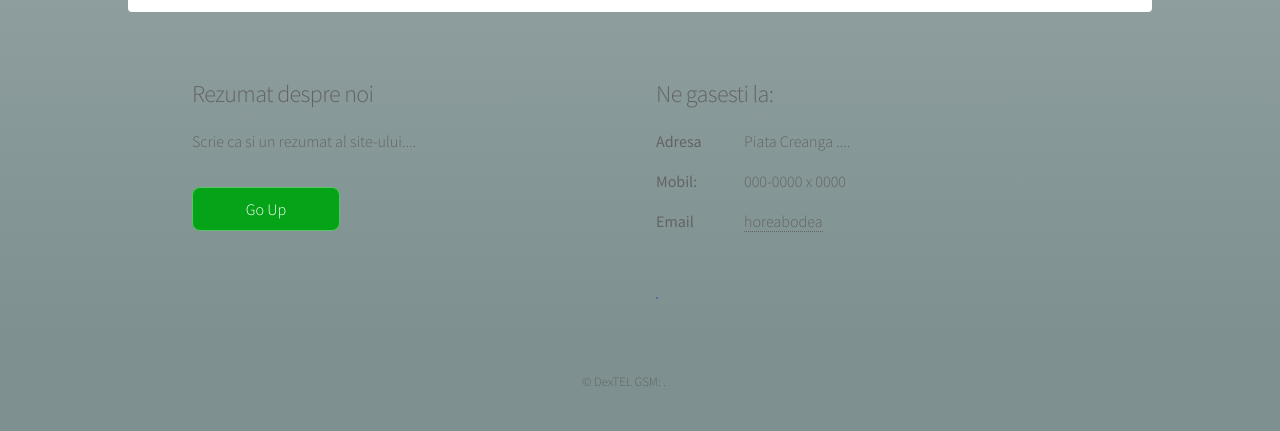
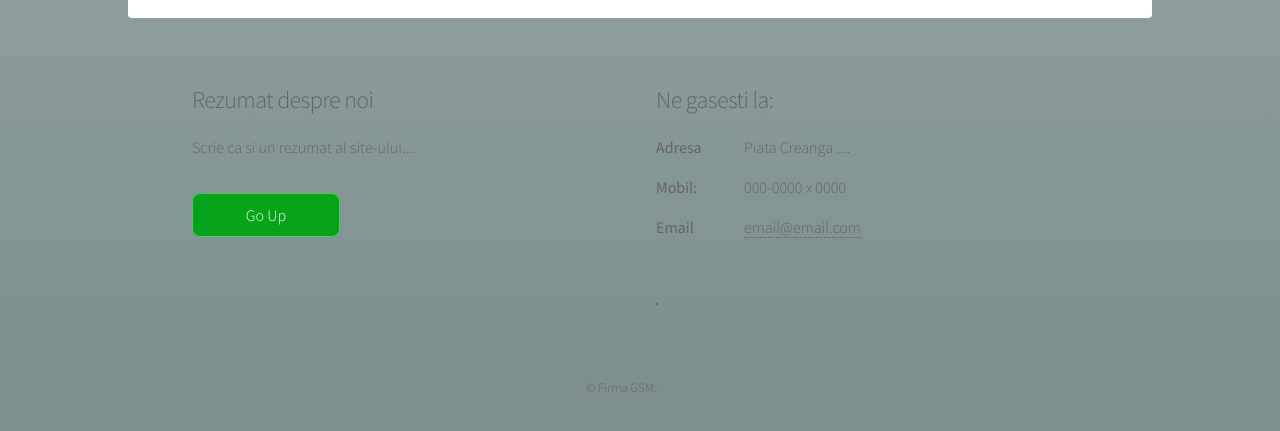
Before and after one commit to clasibo/Layout_Service_GSM, a plain HTML site: page index.html in a window 1280 px wide. Shown: the part 2611-3042 px from the top of the page. Drawn offline with Linux system fonts and the light colour scheme.

Commit message:
Update index.html

```diff
--- a/index.html
+++ b/index.html
@@ -2,7 +2,7 @@
 
 <html>
 	<head>
-		<title>DexTEL GSM</title>
+		<title>Firma GSM</title>
 		<meta charset="utf-8" />
 		<meta name="viewport" content="width=device-width, initial-scale=1, user-scalable=no" />
 		<link rel="stylesheet" href="assets/css/main.css" />
@@ -68,7 +68,7 @@
 									<li>
 										<div class="icon "><img class="imagine3" src="folii.png"></div>
 										<h3>Folii Protectie</h3>
-										<p> bla bla bla .....</p>
+										<p> Va protejam ecranul dispozitivului dvs. cu .....</p>
 									</li>
 								</ul>
 								<footer class="major">
@@ -144,7 +144,7 @@
 								<dt>Mobil:</dt>
 								<dd> 000-0000 x 0000</dd>
 								<dt>Email</dt>
-								<dd><a href="#">horeabodea</a></dd>
+								<dd><a href="#">email@email.com</a></dd>
 							</dl>
 							<ul class="icons">
 
@@ -152,7 +152,7 @@
 
 							</ul>
 						</section>
-						<p class="copyright">&copy; DexTEL GSM: <a href="#"></a>.</p>
+						<p class="copyright">&copy; Firma GSM: <a href="#"></a>.</p>
 					</footer>
 
 			</div>
```
